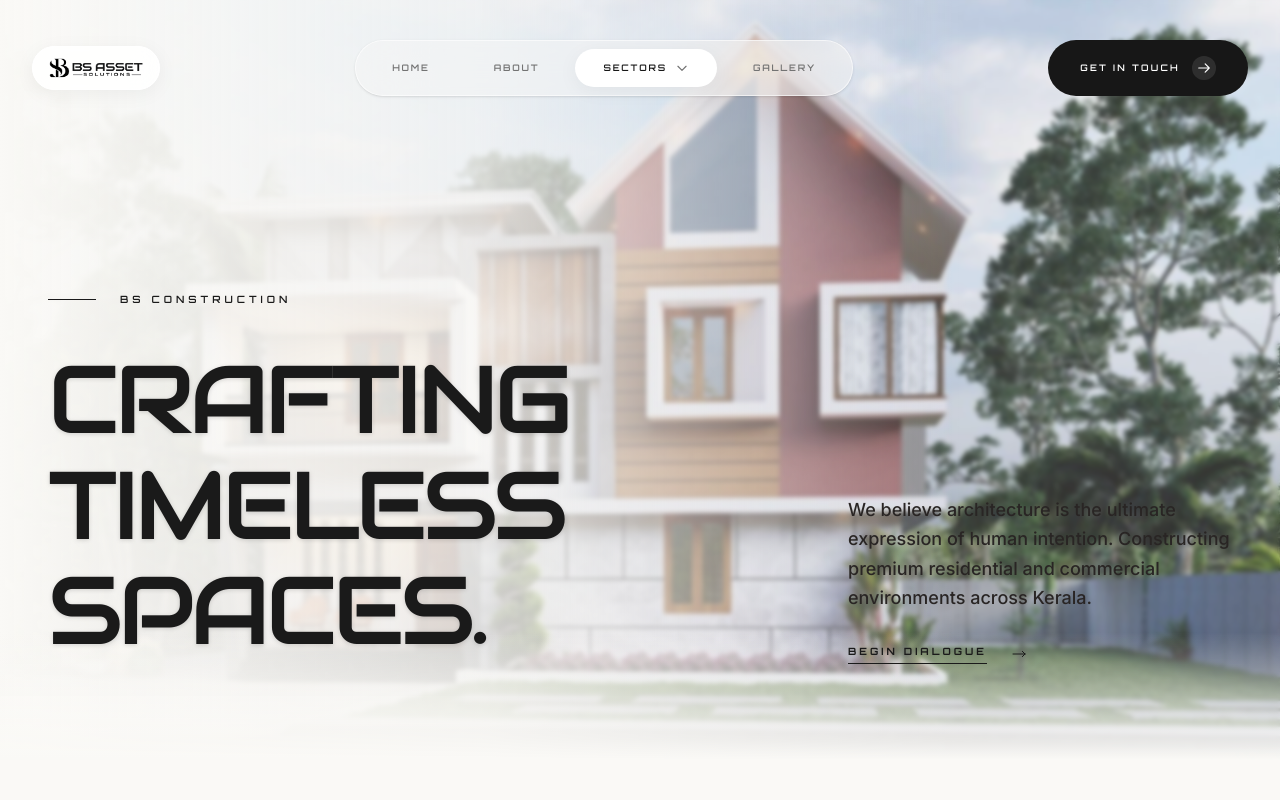
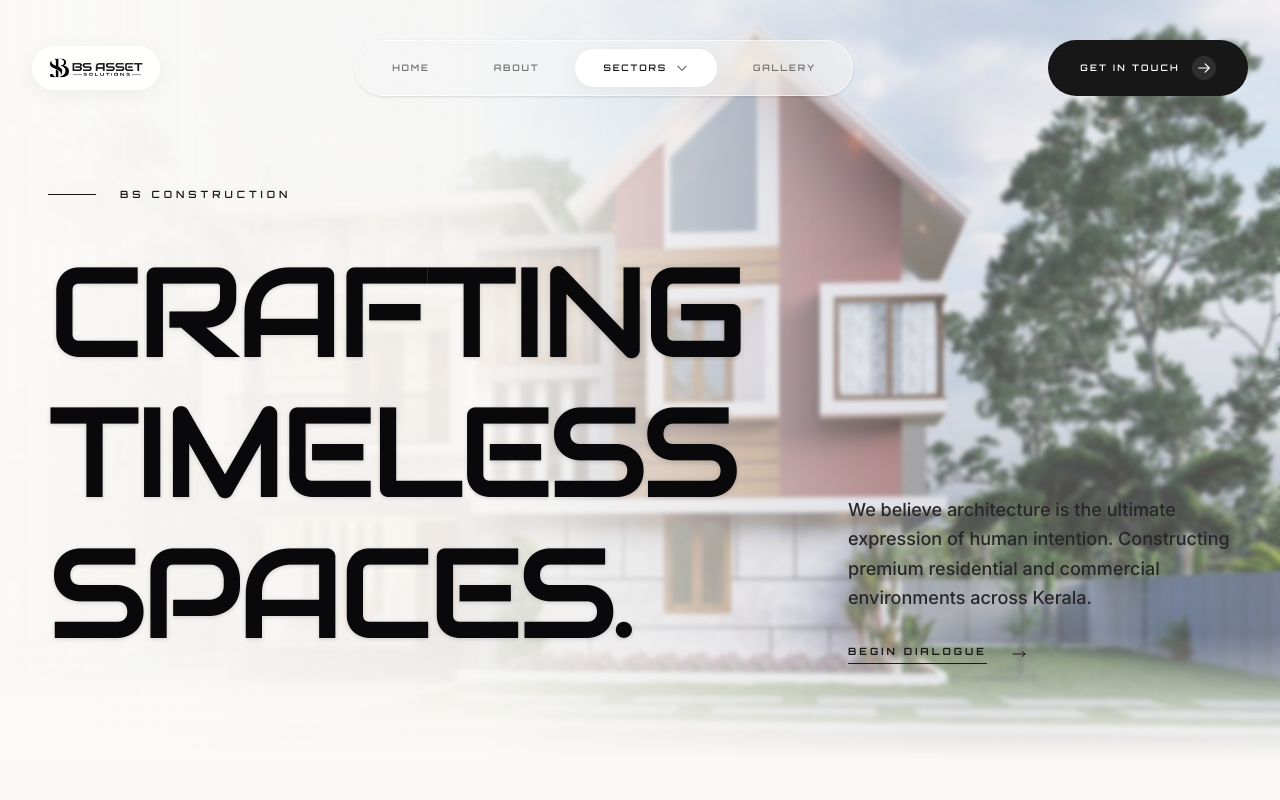
Before and after one commit to Harikrishnan2550/BS-assets, a Next.js app: page /construction in a window 1280 px wide. Shown: the top 800 px of the page. Built offline with nearby package versions, Linux system fonts and the light colour scheme; a web font is replaced by a local one.

Commit message:
construction page changed

```diff
--- a/app/construction/page.tsx
+++ b/app/construction/page.tsx
@@ -1,12 +1,12 @@
 "use client";
 
 import Link from "next/link";
-import { motion } from "framer-motion";
+import { motion, Variants } from "framer-motion";
 
-// Buttery smooth, luxurious easing
-const luxuryEase = [0.25, 1, 0.5, 1];
+// FIX: Added 'as const' to satisfy TypeScript for build
+const luxuryEase = [0.25, 1, 0.5, 1] as const;
 
-const containerVariants = {
+const containerVariants: Variants = {
   hidden: { opacity: 0 },
   visible: {
     opacity: 1,
@@ -14,9 +14,16 @@ const containerVariants = {
   }
 };
 
-const itemVariants = {
+const itemVariants: Variants = {
   hidden: { opacity: 0, y: 50 },
-  visible: { opacity: 1, y: 0, transition: { duration: 1.5, ease: luxuryEase } }
+  visible: {
+    opacity: 1,
+    y: 0,
+    transition: {
+      duration: 1.5,
+      ease: luxuryEase
+    }
+  }
 };
 
 const CAPABILITIES = [
@@ -47,13 +54,13 @@ export default function ConstructionPage() {
 
           {/* OVERLAYS FOR TEXT READABILITY */}
           {/* 1. Base wash & subtle blur to soften the busy image globally */}
-          <div className="absolute inset-0 bg-[#FAF9F6]/20 backdrop-blur-[2px]" />
+          <div className="absolute inset-0 bg-[#FAF9F6]/30 backdrop-blur-[2px]" />
 
           {/* 2. Desktop: Gradient from left to right (protects text on the left side) */}
-          <div className="hidden md:block absolute inset-0 w-3/4 bg-gradient-to-r from-[#FAF9F6] via-[#FAF9F6]/80 to-transparent" />
+          <div className="hidden md:block absolute inset-0 w-3/4 bg-gradient-to-r from-[#FAF9F6] via-[#FAF9F6]/90 to-transparent" />
 
           {/* 3. Mobile: Stronger gradient from bottom to top (protects text at the bottom) */}
-          <div className="md:hidden absolute inset-0 bg-gradient-to-t from-[#FAF9F6] via-[#FAF9F6]/90 to-[#FAF9F6]/10" />
+          <div className="md:hidden absolute inset-0 bg-gradient-to-t from-[#FAF9F6] via-[#FAF9F6] to-[#FAF9F6]/20" />
 
           {/* 4. Universal bottom fade to seamlessly blend the image into the next section */}
           <div className="absolute bottom-0 left-0 right-0 h-32 bg-gradient-to-t from-[#FAF9F6] to-transparent" />
@@ -75,7 +82,7 @@ export default function ConstructionPage() {
 
               <motion.h1
                 variants={itemVariants}
-                className="font-audiowide text-5xl md:text-7xl lg:text-[6rem] leading-[1.1] uppercase tracking-tighter drop-shadow-sm"
+                className="font-audiowide text-5xl md:text-7xl lg:text-[8rem] leading-[1.1] uppercase tracking-tighter drop-shadow-sm text-zinc-950"
               >
                 Crafting <br />
                 Timeless Spaces.
@@ -83,7 +90,7 @@ export default function ConstructionPage() {
             </div>
 
             <motion.div variants={itemVariants} className="max-w-sm flex flex-col gap-10 md:gap-8">
-              <p className="text-base md:text-lg leading-relaxed text-stone-800 font-medium mt-10 md:mt-0">
+              <p className="text-base md:text-lg leading-relaxed text-zinc-800 font-medium mt-10 md:mt-0">
                 We believe architecture is the ultimate expression of human intention. Constructing premium residential and commercial environments across Kerala.
               </p>
 
@@ -170,7 +177,7 @@ export default function ConstructionPage() {
 
           <div className="flex flex-col gap-16 md:gap-64">
 
-            {/* PROJECT 1: Massive Panoramic Showcase */}
+            {/* PROJECT 1 */}
             <motion.div
               initial={{ opacity: 0, y: 50 }}
               whileInView={{ opacity: 1, y: 0 }}
@@ -194,10 +201,9 @@ export default function ConstructionPage() {
               </div>
             </motion.div>
 
-            {/* PROJECTS 2 & 3: The Asymmetrical Stagger */}
+            {/* PROJECTS 2 & 3 */}
             <div className="grid md:grid-cols-2 gap-16 md:gap-32 items-start">
 
-              {/* Left Side: Stays high */}
               <motion.div
                 initial={{ opacity: 0, y: 50 }}
                 whileInView={{ opacity: 1, y: 0 }}
@@ -213,13 +219,12 @@ export default function ConstructionPage() {
                 </div>
                 <div className="flex justify-between items-start">
                   <div>
-                    <h3 className="font-audiowide text-2xl md:text-3xl uppercase tracking-tight text-[#1A1A1A]">PROJECT 1</h3>
+                    <h3 className="font-audiowide text-2xl md:text-3xl uppercase tracking-tight text-[#1A1A1A]">Skyline Pavilion</h3>
                     <span className="font-orbitron text-[9px] tracking-[0.3em] text-stone-400 uppercase mt-2 md:mt-3 block">02 / Commercial Hub</span>
                   </div>
                 </div>
               </motion.div>
 
-              {/* Right Side: Pushed down significantly to create an editorial layout */}
               <motion.div
                 initial={{ opacity: 0, y: 100 }}
                 whileInView={{ opacity: 1, y: 0 }}
@@ -235,8 +240,8 @@ export default function ConstructionPage() {
                 </div>
                 <div className="flex justify-between items-start">
                   <div>
-                    <h3 className="font-audiowide text-2xl md:text-3xl uppercase tracking-tight text-[#1A1A1A]">PROJECT 2</h3>
-                    <span className="font-orbitron text-[9px] tracking-[0.3em] text-stone-400 uppercase mt-2 md:mt-3 block">03 / Commercial Hub</span>
+                    <h3 className="font-audiowide text-2xl md:text-3xl uppercase tracking-tight text-[#1A1A1A]">Central Atrium</h3>
+                    <span className="font-orbitron text-[9px] tracking-[0.3em] text-stone-400 uppercase mt-2 md:mt-3 block">03 / Retail Architecture</span>
                   </div>
                 </div>
               </motion.div>
```
